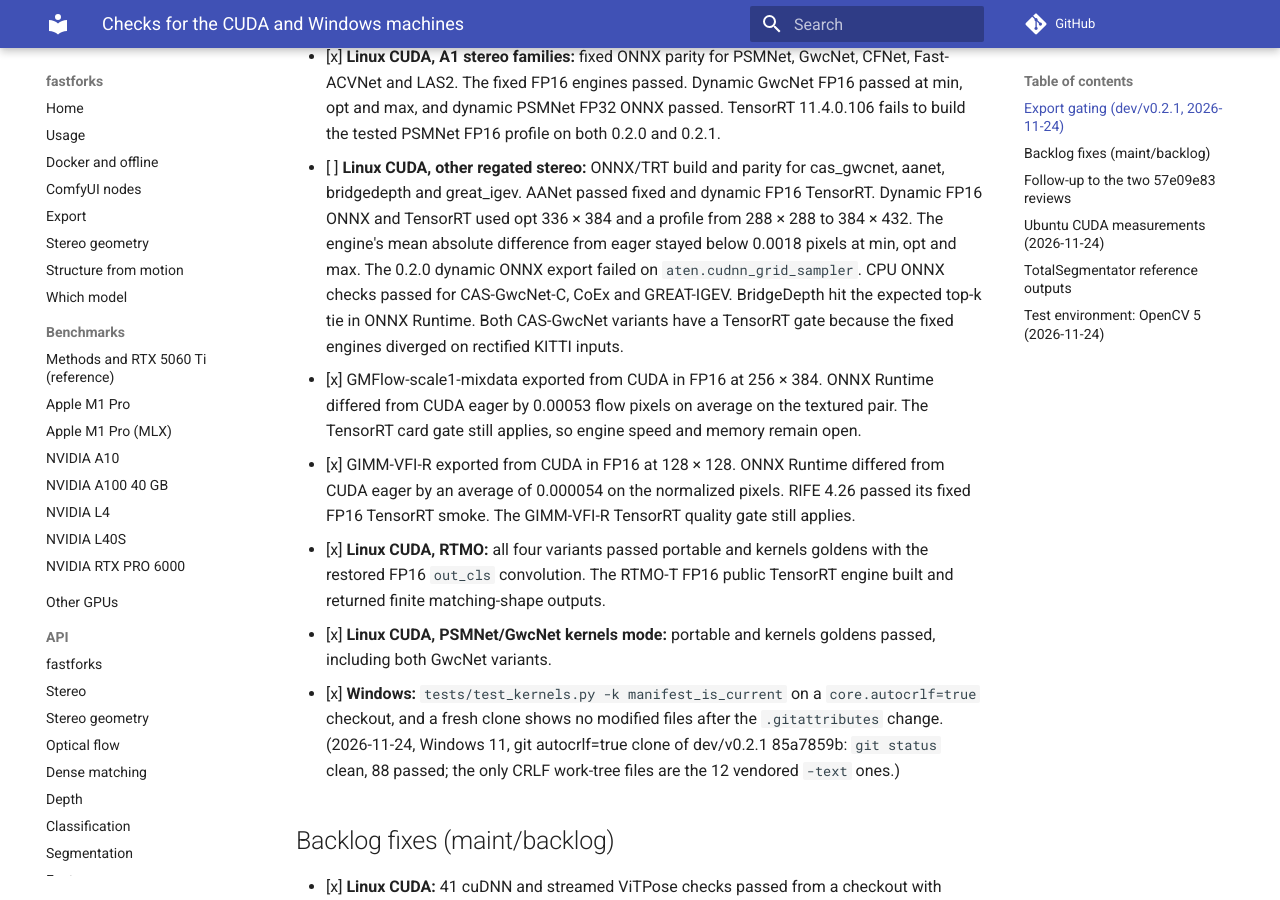
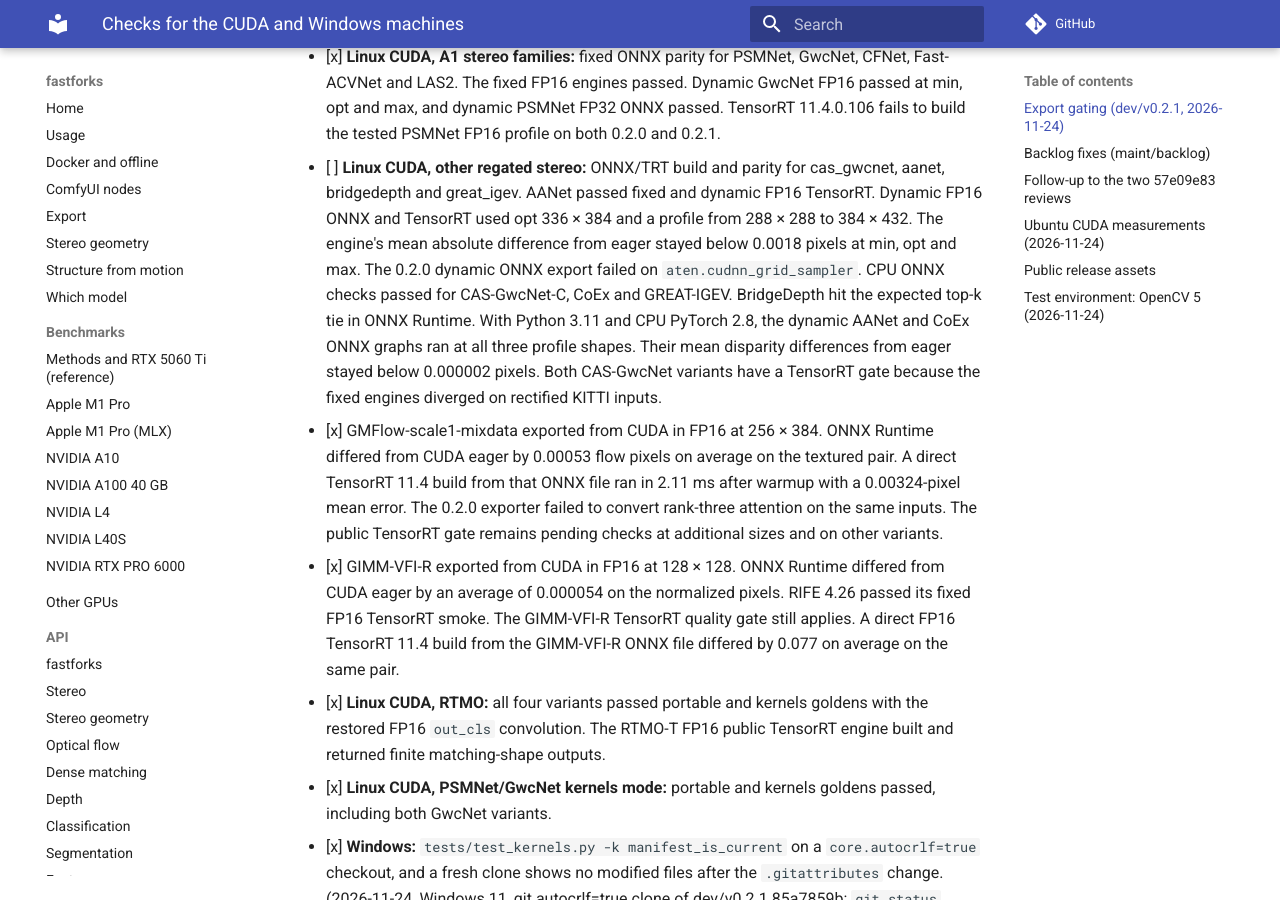
Before and after one commit to kleinicke/fastforks, an MkDocs documentation site: the page built from docs/plans/cuda-windows-checks.md, in a window 1280 px wide and 900 px high, scrolled down 540 px. Built offline with MkDocs 1.6.1 and Material for MkDocs 9.7.7, drawn with Linux system fonts in a browser that asks for light colours; comment, search, counter and statistics services are not loaded; some of the changed text lies outside the part shown.

Commit message:
Record release asset audit and final Ubuntu verification

```diff
--- a/docs/plans/cuda-windows-checks.md
+++ b/docs/plans/cuda-windows-checks.md
@@ -21,13 +21,17 @@ fast-acvnet, las2, rtmo (t/s/m/l), rife-4.25 / 4.25-lite / 4.26, gimm-vfi-r and
   and a profile from 288 × 288 to 384 × 432. The engine's mean absolute difference from eager stayed below
   0.0018 pixels at min, opt and max. The 0.2.0 dynamic ONNX export failed on `aten.cudnn_grid_sampler`.
   CPU ONNX checks passed for CAS-GwcNet-C, CoEx and GREAT-IGEV. BridgeDepth hit the expected top-k tie in ONNX Runtime.
+  With Python 3.11 and CPU PyTorch 2.8, the dynamic AANet and CoEx ONNX graphs ran at all three profile shapes.
+  Their mean disparity differences from eager stayed below 0.000002 pixels.
   Both CAS-GwcNet variants have a TensorRT gate because the fixed engines diverged on rectified KITTI inputs.
 - [x] GMFlow-scale1-mixdata exported from CUDA in FP16 at 256 × 384. ONNX Runtime differed from CUDA eager by
-  0.00053 flow pixels on average on the textured pair. The TensorRT card gate still applies, so engine speed and
-  memory remain open.
+  0.00053 flow pixels on average on the textured pair. A direct TensorRT 11.4 build from that ONNX file ran in
+  2.11 ms after warmup with a 0.00324-pixel mean error. The 0.2.0 exporter failed to convert rank-three attention
+  on the same inputs. The public TensorRT gate remains pending checks at additional sizes and on other variants.
 - [x] GIMM-VFI-R exported from CUDA in FP16 at 128 × 128. ONNX Runtime differed from CUDA eager by an average
   of 0.000054 on the normalized pixels. RIFE 4.26 passed its fixed FP16 TensorRT smoke. The GIMM-VFI-R TensorRT
-  quality gate still applies.
+  quality gate still applies. A direct FP16 TensorRT 11.4 build from the GIMM-VFI-R ONNX file differed by 0.077
+  on average on the same pair.
 - [x] **Linux CUDA, RTMO:** all four variants passed portable and kernels goldens with the restored FP16
   `out_cls` convolution. The RTMO-T FP16 public TensorRT engine built and returned finite matching-shape outputs.
 - [x] **Linux CUDA, PSMNet/GwcNet kernels mode:** portable and kernels goldens passed, including both GwcNet variants.
@@ -78,6 +82,12 @@ PyTorch 2.14.1+cu130 on RTX 5060 Ti 16 GB with NVIDIA driver 595.99.02. Each mea
 
 An isolated PyTorch 2.15.0+cu132 environment passed 16 representative CUDA parity, export and stereo checks,
 and all 101 portable classifier module comparisons. The CUDA 13.0 wheel environment remains the release default.
+The Ubuntu non-model regression suite passed 6,738 CPU checks and 508 CUDA checks. An isolated install of the
+0.2.1 wheels also ran depth, stereo and classification inference on Python 3.11 with CPU PyTorch 2.8.
+The CUDA golden sweep covered 584 model references across the release candidates. With the targeted reruns,
+1,162 model and backend pairs passed. Six kernels cases were gated on the new TotalSegmentator cards.
+The CPU export sweep also verified that non-strict `torch.export` captures LoMa-B64's variable-length matches
+and reproduces the eager outputs. Full-graph `torch.compile` still graph-breaks on the data-dependent match count.
 
 - **NeuFlow v2:** all six CUDA goldens passed in portable and kernels mode. With the same FP16 weights and textured
   synthetic pair at 1920 × 1080, 15 timed calls after six warmups had median latency of 69.7 → 67.6 ms in portable
@@ -101,6 +111,10 @@ and all 101 portable classifier module comparisons. The CUDA 13.0 wheel environm
   goldens. On a 1080p frame with 15 synthetic person boxes, portable RTMW-L went from 11.6 to 15.3 ms and
   RTMW-L-384 from 25.2 to 32.0 ms compared with the faster, out-of-tolerance layout. Kernels measured 9.3
   and 18.4 ms, respectively. DWPose and RTMPose retain their channels-last path.
+- An additional 40 timing rows compared the candidate with the starting branch, `d8099bff`. At 375 × 1242,
+  AANet kernels used 286 MiB reserved and NeuFlow v2 portable used 262 MiB reserved on both revisions. Alternating
+  runs at 1080p measured RTMO-M portable at 7.45 and 7.40 ms and RTMPose-T-Face6 portable at 4.53 and 4.50 ms.
+  All 74 model goldens from the accompanying speed-floor check passed.
 - RTMO-T at 1080p measured 6.43 ms portable and 2.32 ms kernels. GMFlow-scale1-mixdata
   at 1080p measured 442.4 and 271.9 ms, with 2102 and 1040 MiB peak reserved. DepthFM at 994 × 1482 measured
   4.88 and 3.38 s, with 5850 and 4092 MiB peak reserved. These are warmed inference times.
@@ -108,11 +122,19 @@ and all 101 portable classifier module comparisons. The CUDA 13.0 wheel environm
   PyTorch 2.14.1 with Triton 3.8. PyTorch 2.15.0 with Triton 3.9 took 115.4 and 50.9 ms. The first compiled
   call took 448 and 479 seconds, respectively. Mean disparity error against eager stayed below 0.00066 pixels.
 
-## TotalSegmentator reference outputs
+## Public release assets
 
-The six new CT reference files were absent from the public reference dataset. The pinned upstream generator used
-the registered checkpoints, and each output matched its committed SHA-256. All six passed the portable golden
-test on Ubuntu CPU and CUDA. These cards still gate kernels mode. The six files are ready for the dataset upload.
+The public kernel repository held all 644 files at their pinned sizes and SHA-256 digests. The public reference
+dataset held 577 of the 584 expected files with matching digests. The count includes the Windows-specific
+Marigold reference and excludes the CoEx reference per the existing staging policy.
+
+The six missing TotalSegmentator CT references were reproduced with the pinned upstream generator and registered
+checkpoints. Each file matched its committed SHA-256 and passed the portable golden test on Ubuntu CPU and CUDA.
+These cards still gate kernels mode. The six files are ready for the dataset upload.
+
+The seventh file, `marigold-v2-depth@1.windows.npz`, still needs the original Windows output or a Windows rerun.
+The Ubuntu golden regenerated byte for byte. Ubuntu runs with alternate CPU RoPE calculations and SDPA backend
+order produced different hashes from the expected Windows one. See the [Windows validation](windows-kernels.md).
 
 ## Test environment: OpenCV 5 (2026-11-24)
 
```
Also changed, not shown: docs/plans/comfyui-ubuntu-results.md (+4 -0 lines), 1 other file.
